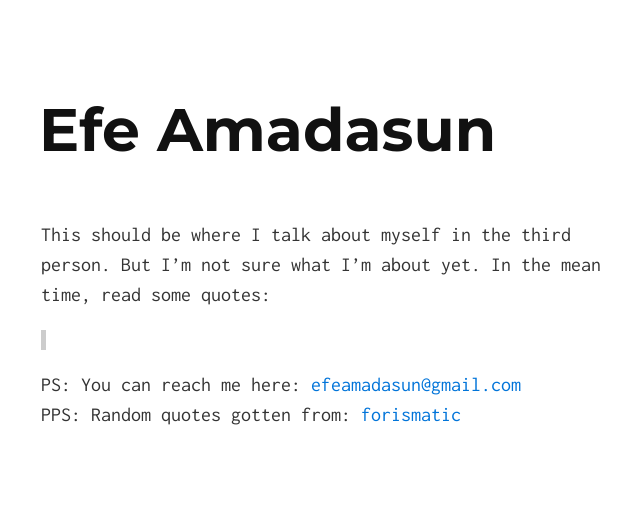
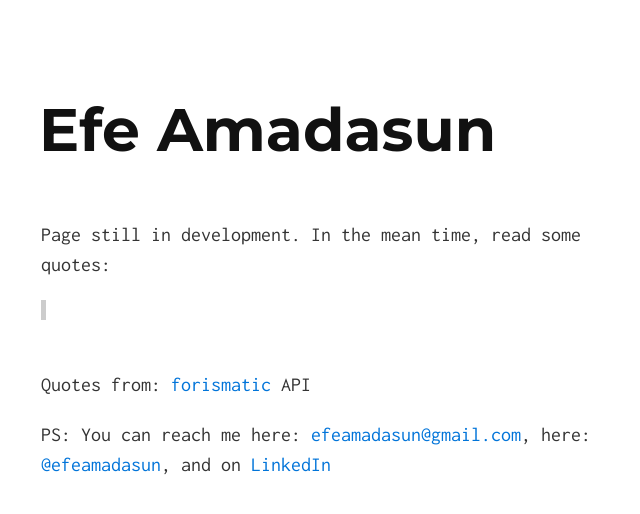
Before and after one commit to efeamadasun/efeamadasun.github.io, a Jekyll site: the page built from index.html, in a window 1280 px wide. Shown: the top 514 px of the page, without its empty margins (299-939 px from the left). Built offline with Jekyll 4.4.1, drawn with Linux system fonts in a browser that asks for light colours.

Commit message:
Update index.md

```diff
--- a/_includes/index.md
+++ b/_includes/index.md
@@ -1,7 +1,7 @@
-This should be where I talk about myself in the third person. But I'm not sure what I'm about yet. In the mean time, read some quotes:
+Page still in development. In the mean time, read some quotes:
 
 <blockquote id="quote"></blockquote>
-<i id="author"></i>
+<i id="author"></i> <br>
+Quotes from: [forismatic](http://forismatic.com/en/) API
 
-PS: You can reach me here: [efeamadasun@gmail.com](mailto:efeamadasun@gmail.com) <br>
-PPS: Random quotes gotten from: [forismatic](http://forismatic.com/en/)
+PS: You can reach me here: [efeamadasun@gmail.com](mailto:efeamadasun@gmail.com), here: [@efeamadasun](https://twitter.com/efeamadasun), and on [LinkedIn](https://de.linkedin.com/in/efeamadasun)
```
